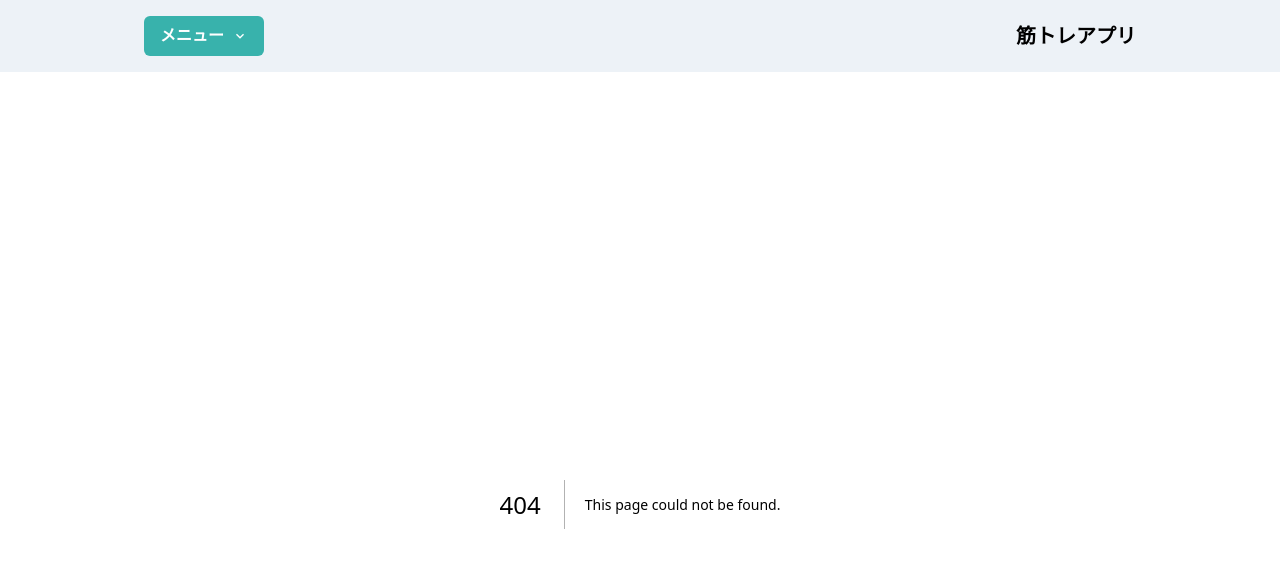
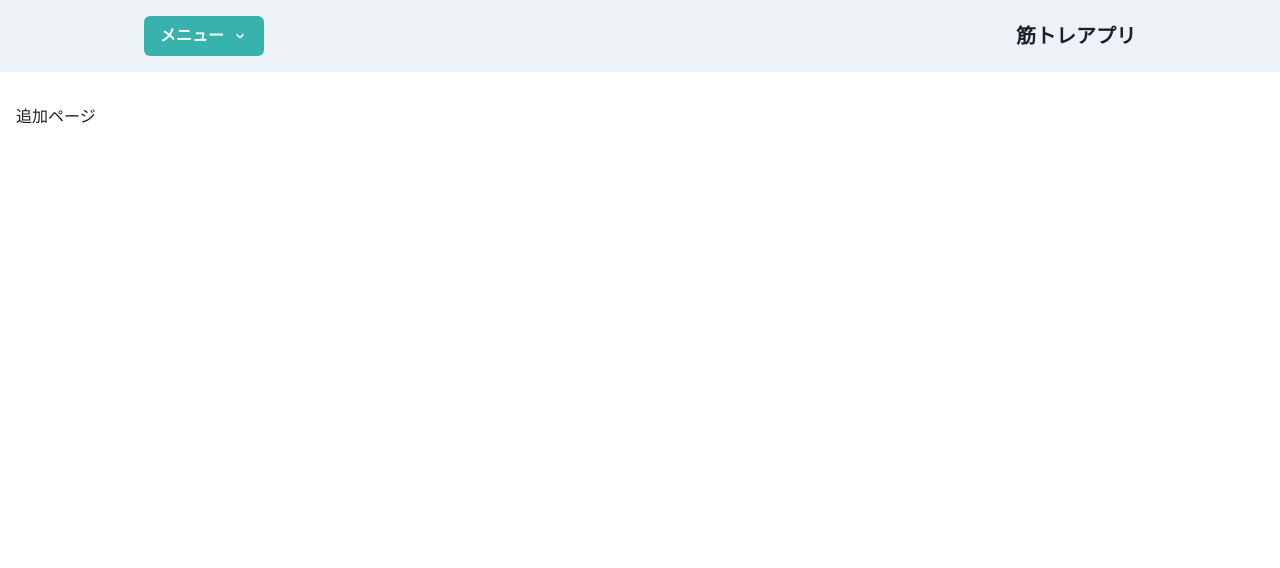
Before and after one commit to kamorin-19/muscle-frontend, a Next.js app in the folder muscle-frontend/: page /import-csv in a window 1280 px wide. Before the commit this address had no page. Shown: the top 568 px of the page. Built offline with nearby package versions, Linux system fonts and the light colour scheme.

Commit message:
feat:CSV取込用の画面追加

```diff
--- a/muscle-frontend/src/app/components/Menu.tsx
+++ b/muscle-frontend/src/app/components/Menu.tsx
@@ -14,6 +14,7 @@ export const CustomMenu = () => {
         <MenuItem as={Link} href="/weight-record">体重記録</MenuItem>
         <MenuItem as={Link} href="/exercise-master">種目マスタ</MenuItem>
         <MenuItem as={Link} href="/body-part-master">部位マスタ</MenuItem>
+        <MenuItem as={Link} href="/import-csv">CSV取込</MenuItem>
       </MenuList>
     </Menu>
   );
--- /dev/null
+++ b/muscle-frontend/src/app/import-csv/page.tsx
@@ -0,0 +1,11 @@
+"use client";
+
+export default function ImportCsvPage() {
+  return (
+    <>
+      <div>
+        <p>追加ページ</p>
+      </div>
+    </>
+  );
+}
```
